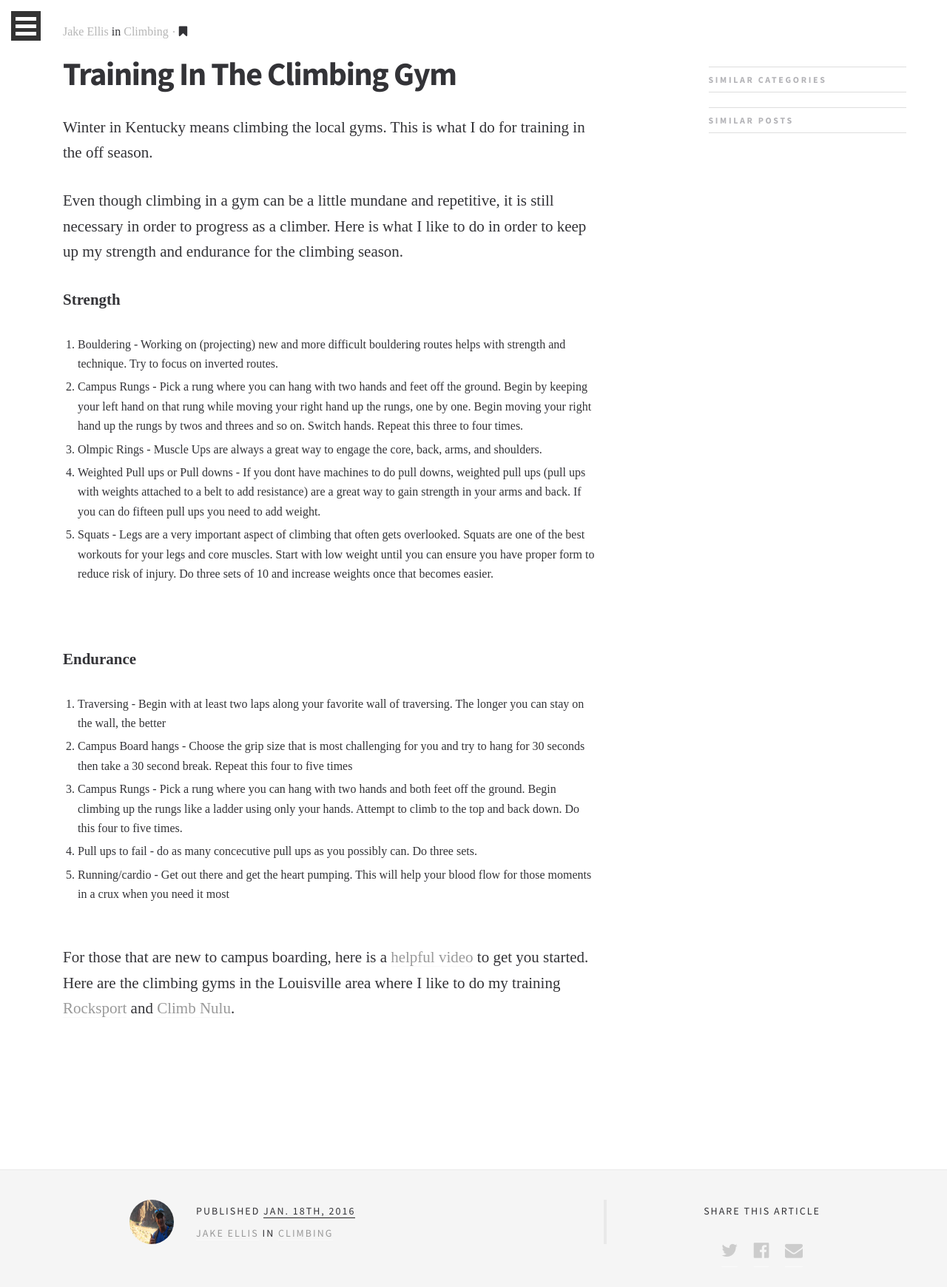
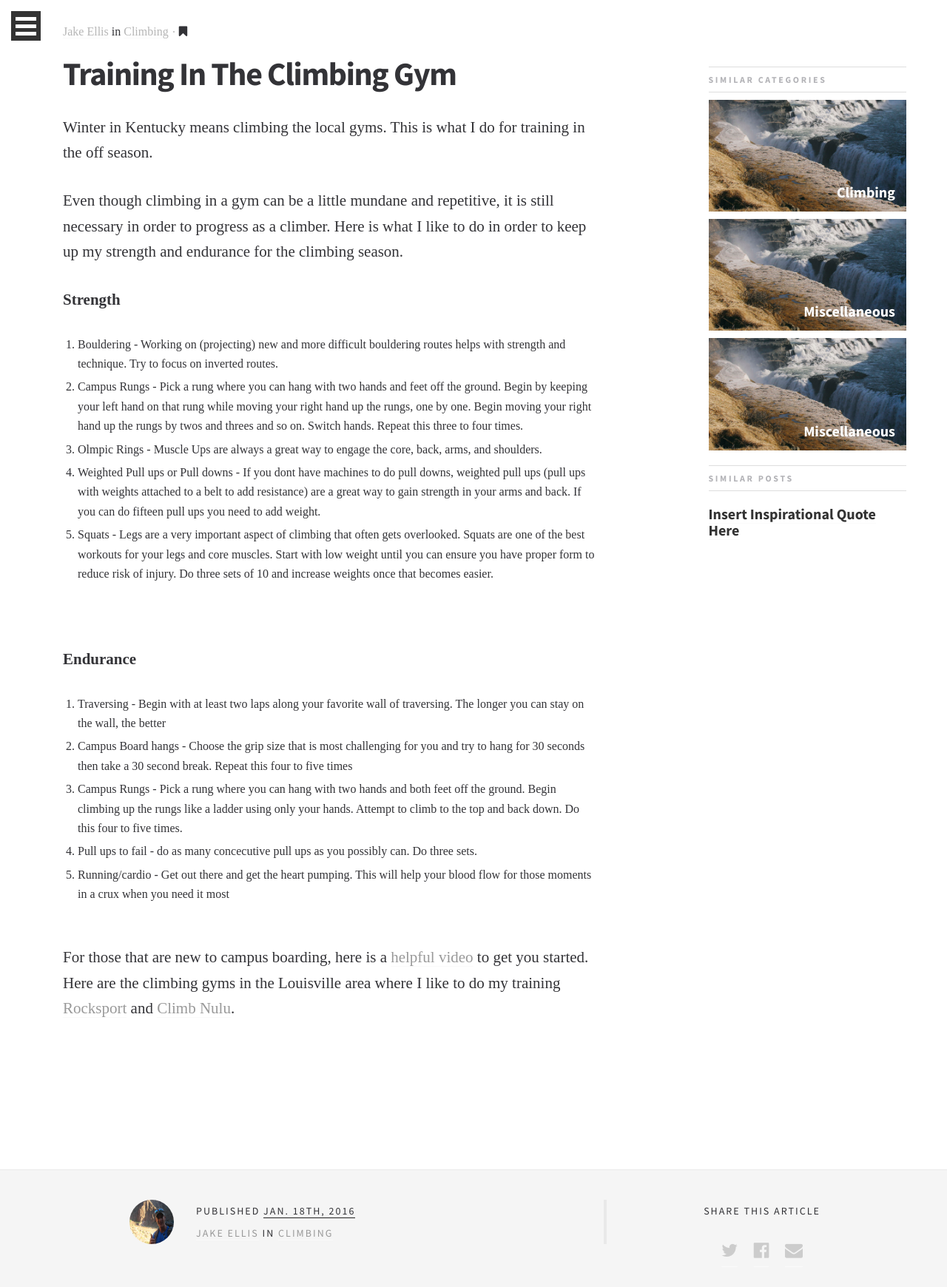
Before and after one commit to EJBlog/EJBlog.github.io, a Jekyll site: the page built from _posts/2016-01-18-climbing-training.md, in a window 1280 px wide. Shown: the top 1740 px of the page at 74% size. Built offline with Jekyll 4.4.1, drawn with Linux system fonts in a browser that asks for light colours; nearby versions of some CDN libraries; some web fonts are replaced.

Commit message:
Update 2016-01-18-climbing-training.md

```diff
--- a/_posts/2016-01-18-climbing-training.md
+++ b/_posts/2016-01-18-climbing-training.md
@@ -5,6 +5,14 @@
 post_author: "Jake Ellis"
 post_category: "Climbing"
 post_category_link: "climbing_category"
+related_post: [
+	"Insert Inspirational Quote Here"
+]
+related_category: [
+	"Climbing",
+	"Fitness",
+	"Miscellaneous"
+]
 ---
 
 Winter in Kentucky means climbing the local gyms. This is what I do for training in the off season. <!--endpreview-->
```
